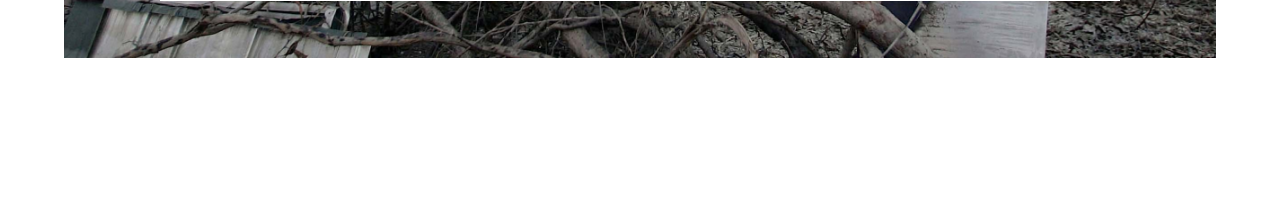
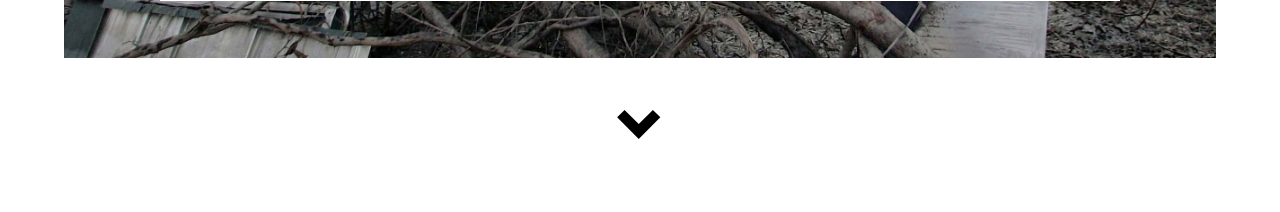
Before and after one commit to edgi-govdata-archiving/100days, a Jekyll site: the page built from index.html, in a window 1280 px wide. Shown: the part 733-945 px from the top of the page. Built offline with Jekyll 4.4.1, drawn with Linux system fonts in a browser that asks for light colours; grey boxes are pictures that could not be loaded.

```diff
--- a/assets/main.css
+++ b/assets/main.css
@@ -199,11 +199,12 @@ section {
     position: relative;
     margin: auto;
     height: 2em;
-    width: auto;
+    width: 3em;
     display: block;
-
+    z-index: 5;
     background-size: contain;
     background-repeat: no-repeat;
+    bottom: 3vh;
 }
 
 #ch1bg {
@@ -356,9 +357,10 @@ small{
     #intro {
         top: -200px;
     }
-    /*#down {
+    #down {
         top: -100px;
-    }*/
+
+    }
 
 }
 @media only screen and (min-width : 320px) and (max-width:1000px) and (max-height:800px){
--- a/pursuing-toxic-agenda-data.html
+++ b/pursuing-toxic-agenda-data.html
@@ -36,9 +36,9 @@ redirect_from:
         <p>EDGI emphasizes good data practices which includes proper contextualization of data used in reports. Here we add some notes on data used in Figures 4, 5, and 6 in the online report. For figure 4 we show Pipeline and Hazardous Materials Safety Administration (PHMSA) columns of interest to show that pipelines leak. Figure 5 is an infographic that gathers data from many different sources to show the ways in which its agricultural use is dangerous to farmworkers and their families. Figure 6 combines U.S. Geological Survey (USGS), National Water Quality Program, respectively, with Census data downloaded from the <a href="https://www.census.gov/did/www/saipe/about/index.html">Small Area Income and Poverty (SAIPE) </a>program tool. We combine data on income and chlorpyrifos use because this report focuses on environmental justice, which attends to how environmental health risks are unevenly spread throughout the country with regard to environmental damage and income.We hope providing this data together creates opportunities for readers to further research the connections between income, pipeline spills, and other important factors such as race/ethnicity.
         <!-- If readers wish to build on this analysis, the data sets and map used are hosted on github (link) and available under licence____. -->
         </p>
-        <p>Figure 4 utilizes data from the PHMSA to show the density and distribution of &nbsp;hazardous liquids spills in 48 states. In our online interactive map of figure 4 we utilize this data to also include the number of barrels leaked in incidents, the commodity spilled, as well as total estimated property damage. We must mention three issues regarding the PHMSA data. First, it is self-reported by industry and the PHMSA itself says that for this reason, their data set likely misses 60-90% of accidents that occur.<sup><a href="#ftnt1" id="ftnt_ref1">[1]</a></sup>&nbsp;Second,industry is only required to report after the leaks reach a certain threshold (three million cubic feet or more).<sup><a href="#ftnt2" id="ftnt_ref2">[2]</a></sup>&nbsp;Third, as the data is self-reported by industry and likely not much attention or resources are granted to data management at the federal level, the dataset is imperfect. Many of the coordinates were entered incorrectly in the dataset, resulting in data points that were labelled for Minnesota but with coordinates in Canada, for example. </p>
+        <p><a href="/pursuing-toxic-agenda/#pesticide-map"><strong>Figure 4</strong></a> utilizes data from the PHMSA to show the density and distribution of &nbsp;hazardous liquids spills in 48 states. In our online interactive map of figure 4 we utilize this data to also include the number of barrels leaked in incidents, the commodity spilled, as well as total estimated property damage. We must mention three issues regarding the PHMSA data. First, it is self-reported by industry and the PHMSA itself says that for this reason, their data set likely misses 60-90% of accidents that occur.<sup><a href="#ftnt1" id="ftnt_ref1">[1]</a></sup>&nbsp;Second,industry is only required to report after the leaks reach a certain threshold (three million cubic feet or more).<sup><a href="#ftnt2" id="ftnt_ref2">[2]</a></sup>&nbsp;Third, as the data is self-reported by industry and likely not much attention or resources are granted to data management at the federal level, the dataset is imperfect. Many of the coordinates were entered incorrectly in the dataset, resulting in data points that were labelled for Minnesota but with coordinates in Canada, for example. </p>
         <p>We originally wanted to put the amount of oil leaked in gallons, but we were drawing from two different PHMSA datasets, one from 2002-2009 and the other from 2010-present.The earlier dataset did not contain data for amount leaked in gallons, so for consistency, we went with barrels spilled on the interactive map. If one wants to do the math for any given spill, there are 42 gallons per barrel. </p>
-        <p>Figure 5&nbsp;is an example of the type of graphic that travels well in social media. Our goal with this graphic was to disseminate information at-a-glance about the harmful effects of Chlorpyrifos. Unfortunately, using present data conventions, it is hard to associate such graphics with the many references we consulted to compile this graphic. Here are the references for the materials used in figure 5: </p>
+        <p><a href="/pursuing-toxic-agenda#chlorpyrifos"><strong>Figure 5</strong></a> is an example of the type of graphic that travels well in social media. Our goal with this graphic was to disseminate information at-a-glance about the harmful effects of Chlorpyrifos. Unfortunately, using present data conventions, it is hard to associate such graphics with the many references we consulted to compile this graphic. Here are the references for the materials used in figure 5: </p>
         <h3 id="h.s1v23wnf3h06">Health Effects&nbsp;</h3>
         <p><strong>Chronic Exposure Symptoms, Physical Signs, Neurotoxic Damage, Psychiatric Issues</strong></p>
         <ul>
@@ -86,7 +86,7 @@ redirect_from:
             <li><a href="https://data.ers.usda.gov/reports.aspx?programArea=fruit&stat_year=2009&top=5&HardCopy=True&RowsPerPage=25&groupName=Noncitrus&commodityName=Grapes&ID=17851">Grapes </a></li>
         </ul>
 
-        <p>Figure 6 shows the maximum and lowest estimated Chlorpyrifos use in counties across the U.S. in conjunction with the median household income for the county and the percent of county residents of all ages below the poverty level to show the relationship between wealth and exposure to chlorpyrifos. We would have liked to incorporate data on race and ethnicity of farmworkers here, but that information in the National Agricultural Workers Survey (NAWS) is not available by county. Additionally we note that it is the census data is unlikely to count and accurately represent accurately those most vulnerable to pesticide exposures (farmworkers and their families) due the high proportion of undocumented farmworkers.</p>
+        <p><a href="/pursuing-toxic-agenda#pipeline-spills"><strong>Figure 6</strong></a> shows the maximum and lowest estimated Chlorpyrifos use in counties across the U.S. in conjunction with the median household income for the county and the percent of county residents of all ages below the poverty level to show the relationship between wealth and exposure to chlorpyrifos. We would have liked to incorporate data on race and ethnicity of farmworkers here, but that information in the National Agricultural Workers Survey (NAWS) is not available by county. Additionally we note that it is the census data is unlikely to count and accurately represent accurately those most vulnerable to pesticide exposures (farmworkers and their families) due the high proportion of undocumented farmworkers.</p>
         <p>Then, there were many states that were not represented in the U.S.G.S. National Water Quality data. This could be for a number of reasons &ndash; the primary reasons being that either states are not required to report, or that Chlopyrifos is banned in the state. The dataset gives no indication as to why the data for the nation is incomplete. </p>
         <p>The following states had no data in the U.S.G.S. National Water Quality dataset:</p>
         <p>Alaska, Hawaii, Nevada, New Hampshire, New Jersey, New Mexico, New York, North Carolina, North Dakota, Ohio, Oklahoma, Oregon, Pennsylvania, Rhode Island, South Carolina, South Dakota, Tennessee, Texas, Utah, Vermont, Virginia, Washington, West Virginia, Wisconsin, and Wyoming. </p>
```
Also changed, not shown: pursuing-toxic-agenda.html (+2 -2 lines).
